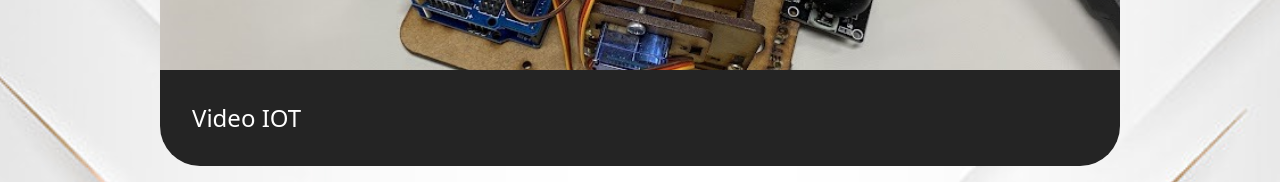
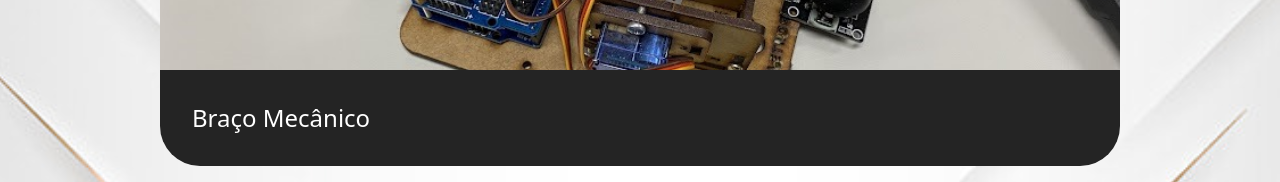
Before and after one commit to NiceCazz-rgb/Tailwind-Site, a website: page iot.html in a window 1280 px wide. Shown: the part 1670-1852 px from the top of the page. Drawn offline with nearby package versions, Linux system fonts and the light colour scheme; files that its build step writes are made by us from their sources.

Commit message:
Update iot.html

```diff
--- a/iot.html
+++ b/iot.html
@@ -67,7 +67,7 @@
         </div>
         <div class="w-full rounded-[40px] bg-[#242424] mb-4 hover:scale-105 duration-200" onclick="location.href='braco.html'">
             <img src="Imagens/braco.jpg" class="w-full h-[12rem] rounded-t-3xl object-cover">
-            <p class="p-[2rem] text-2xl text-white hover:text-gray-200 transition ease-in">Video IOT</p>
+            <p class="p-[2rem] text-2xl text-white hover:text-gray-200 transition ease-in">Braço Mecânico</p>
         </div>
         </div>
     </div>
```
